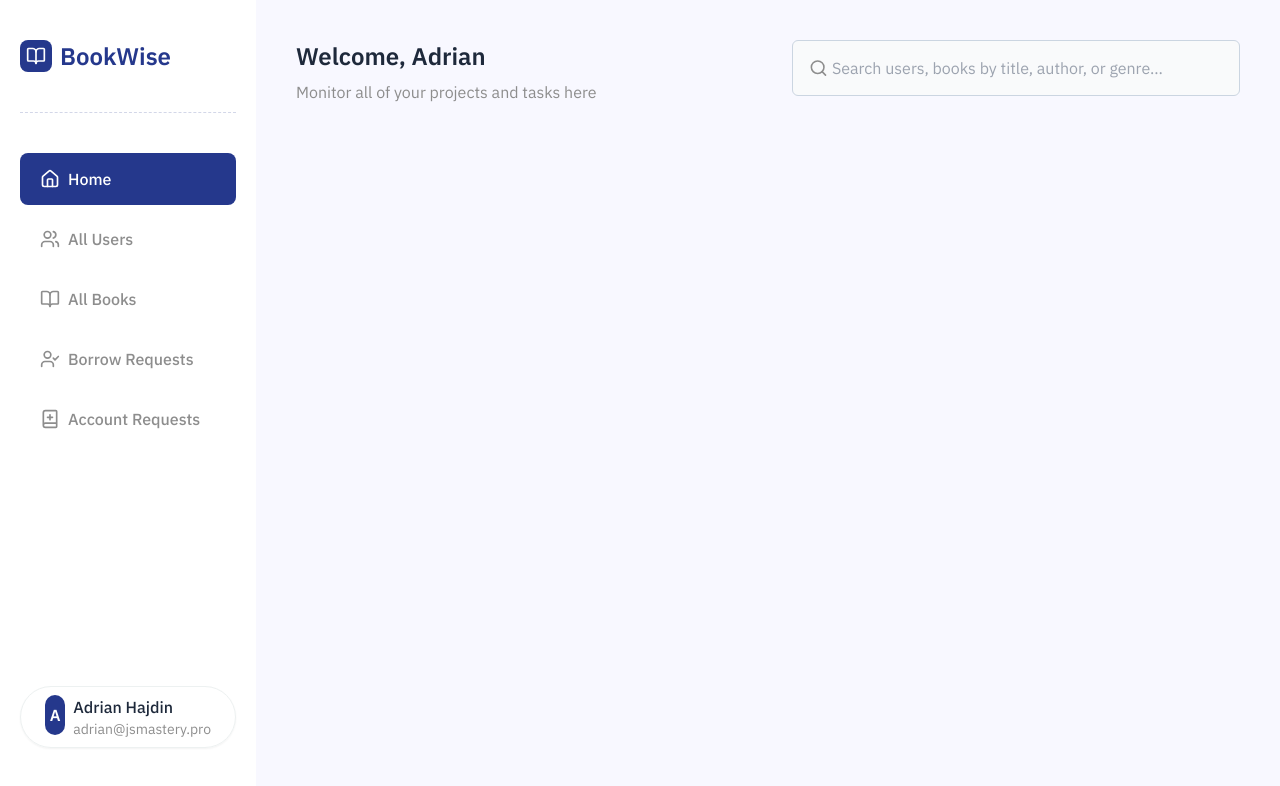
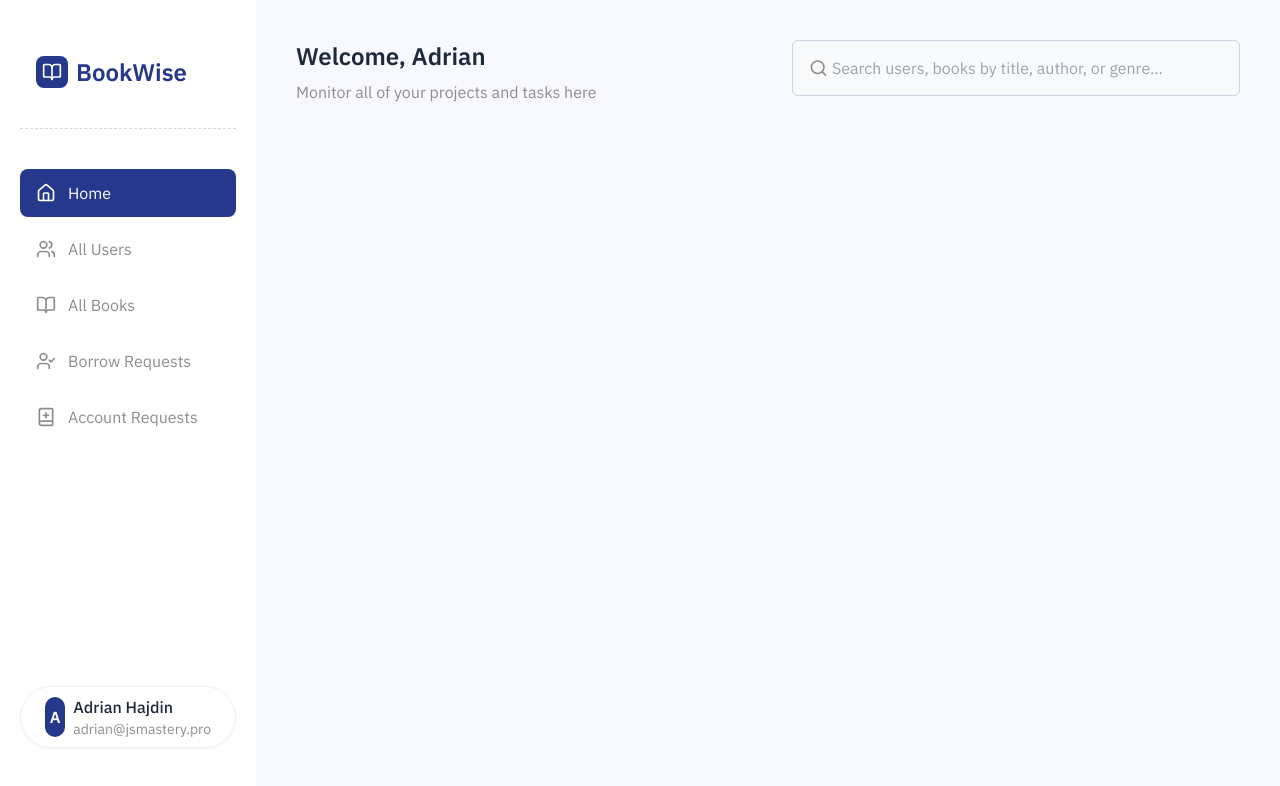
Before and after one commit to Euphoric-Coder/ShelfWise---College-Library-Management-System, a Next.js app: page /admin in a window 1280 px wide. Shown: the top 786 px of the page. Built offline with nearby package versions, Linux system fonts and the light colour scheme.

Commit message:
Resolved the routing issue of the sidebar

```diff
--- a/components/Admin/Sidebar.jsx
+++ b/components/Admin/Sidebar.jsx
@@ -1,44 +1,67 @@
+"use client";
+
 import React from "react";
 import { Home, Users, BookOpen, UserCheck, BookPlus } from "lucide-react";
+import Link from "next/link";
+import { usePathname } from "next/navigation";
 
-const Sidebar = ({ currentPage, onPageChange }) => {
+const Sidebar = () => {
+  const pathname = usePathname();
+
   const navItems = [
-    { icon: Home, label: "Home", page: "home" },
-    { icon: Users, label: "All Users", page: "all-users" },
-    { icon: BookOpen, label: "All Books", page: "all-books" },
-    { icon: UserCheck, label: "Borrow Requests", page: "borrow-requests" },
-    { icon: BookPlus, label: "Account Requests", page: "account-requests" },
+    { icon: Home, label: "Home", path: "/admin" },
+    { icon: Users, label: "All Users", path: "/admin/all-users" },
+    { icon: BookOpen, label: "All Books", path: "/admin/all-books" },
+    {
+      icon: UserCheck,
+      label: "Borrow Requests",
+      path: "/admin/borrow-requests",
+    },
+    {
+      icon: BookPlus,
+      label: "Account Requests",
+      path: "/admin/account-requests",
+    },
   ];
 
   return (
-    <div className="admin-sidebar w-64">
+    <div className="admin-sidebar w-64 flex flex-col justify-between">
+      {/* Top section */}
       <div>
-        <div className="logo">
+        <div className="logo flex items-center gap-3 p-4">
           <div className="size-8 bg-primary-admin rounded-lg flex items-center justify-center">
             <BookOpen className="size-5 text-white" />
           </div>
-          <h1>BookWise</h1>
+          <h1 className="text-xl font-bold text-dark-400">BookWise</h1>
         </div>
 
+        {/* Navigation */}
         <nav className="mt-10 space-y-2">
-          {navItems.map((item, index) => (
-            <a
+          {navItems.map((item, index) => {
+            const isActive =
+              pathname === item.path ||
+              (item.path !== "/admin" && pathname.startsWith(item.path));
+
+            return (
+              <Link
                 key={index}
-              onClick={() => onPageChange(item.page)}
-              className={`link ${
-                currentPage === item.page
+                href={item.path}
+                className={`flex items-center gap-3 px-4 py-3 rounded-lg transition-colors cursor-pointer ${
+                  isActive
                     ? "bg-primary-admin text-white"
                     : "text-light-500 hover:bg-light-300"
                 }`}
               >
                 <item.icon className="size-5" />
                 <p>{item.label}</p>
-            </a>
-          ))}
+              </Link>
+            );
+          })}
         </nav>
       </div>
 
-      <div className="user">
+      {/* User Section */}
+      <div className="user flex items-center gap-3 p-4">
         <div className="size-10 bg-primary-admin rounded-full flex items-center justify-center text-white font-semibold">
           A
         </div>
```
Lines whose indentation alone changed are shown as unchanged.
